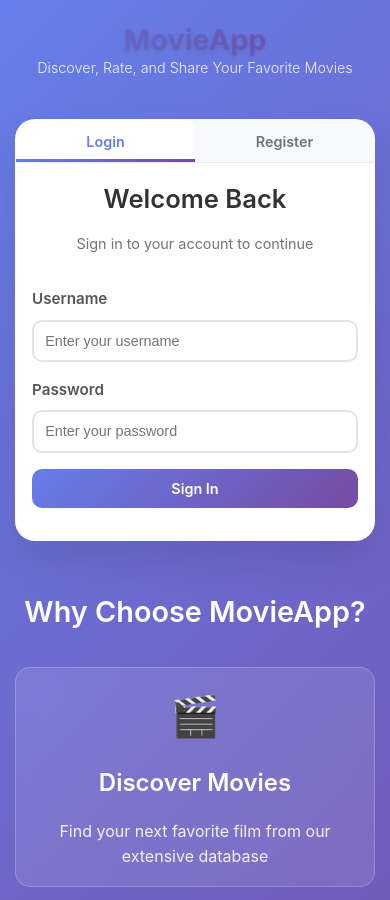
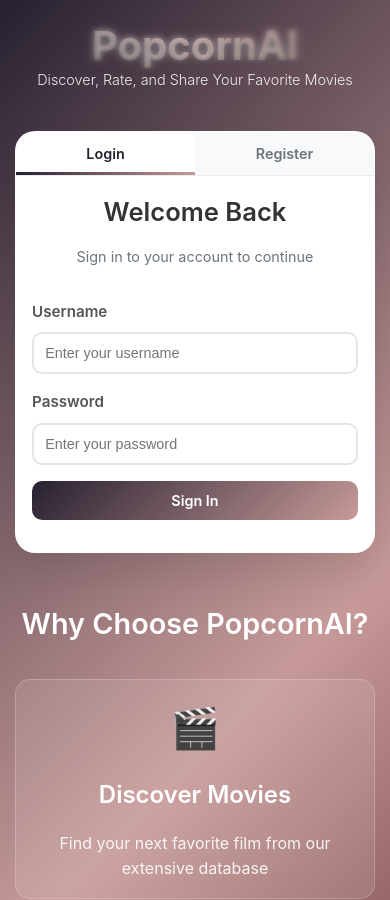
Before and after one commit to Idan-rac/popcornAI, a React (Vite) app in the folder frontend/: page / in a window 390 px wide. Shown: the top 900 px of the page. Built offline with nearby package versions, Linux system fonts and the light colour scheme.

Commit message:
adding color to the dashboard

```diff
--- a/frontend/src/App.css
+++ b/frontend/src/App.css
@@ -38,7 +38,7 @@ body {
 /* Focus styles for accessibility */
 button:focus-visible,
 input:focus-visible {
-  outline: 2px solid #667eea;
+  outline: 2px solid #272030;
   outline-offset: 2px;
 }
 
--- a/frontend/src/components/AuthForm.css
+++ b/frontend/src/components/AuthForm.css
@@ -49,7 +49,7 @@
 
 .form-group input:focus {
   outline: none;
-  border-color: #667eea;
+  border-color: #272030;
 }
 
 .form-group input:disabled {
@@ -60,7 +60,7 @@
 .submit-btn {
   width: 100%;
   padding: 1.25rem;
-  background: linear-gradient(135deg, #667eea 0%, #764ba2 100%);
+  background: linear-gradient(135deg, #272030 0%, #C79A99 100%);
   color: white;
   border: none;
   border-radius: 10px;
@@ -133,7 +133,7 @@
 .toggle-btn {
   background: none;
   border: none;
-  color: #667eea;
+  color: #272030;
   cursor: pointer;
   font-weight: 600;
   margin-left: 0.5rem;
@@ -141,7 +141,7 @@
 }
 
 .toggle-btn:hover {
-  color: #764ba2;
+  color: #C79A99;
 }
 
 /* Responsive Design for Forms */
--- a/frontend/src/components/Dashboard.css
+++ b/frontend/src/components/Dashboard.css
@@ -20,13 +20,30 @@
 
 .logo-section .logo {
   margin: 0;
-  color: #667eea;
-  font-size: 1.8rem;
+  color: #272030;
+  font-size: 2.5rem;
   font-weight: 700;
-  background: linear-gradient(45deg, #667eea, #764ba2);
+  background: linear-gradient(45deg, #272030, #C79A99, #3B0A0A);
   -webkit-background-clip: text;
   -webkit-text-fill-color: transparent;
   background-clip: text;
+  text-shadow:
+    0 0 4px rgba(199, 154, 153, 0.4),
+    0 0 8px rgba(199, 154, 153, 0.3),
+    0 2px 4px rgba(39, 32, 48, 0.4),
+    0 4px 8px rgba(39, 32, 48, 0.3);
+  filter: drop-shadow(0 0 6px rgba(199, 154, 153, 0.2));
+  transition: all 0.3s ease;
+}
+
+.logo-section .logo:hover {
+  text-shadow:
+    0 0 6px rgba(199, 154, 153, 0.6),
+    0 0 12px rgba(199, 154, 153, 0.4),
+    0 2px 4px rgba(39, 32, 48, 0.4),
+    0 4px 8px rgba(39, 32, 48, 0.3);
+  filter: drop-shadow(0 0 8px rgba(199, 154, 153, 0.3));
+  transform: scale(1.05);
 }
 
 .user-section {
@@ -124,7 +141,7 @@
 }
 
 .card-btn {
-  background: linear-gradient(45deg, #667eea, #764ba2);
+  background: linear-gradient(45deg, #272030, #C79A99);
   color: white;
   border: none;
   padding: 0.75rem 1.5rem;
@@ -137,7 +154,7 @@
 
 .card-btn:hover {
   transform: translateY(-2px);
-  box-shadow: 0 5px 15px rgba(102, 126, 234, 0.4);
+  box-shadow: 0 5px 15px rgba(39, 32, 48, 0.4);
 }
 
 .user-info-section {
@@ -153,7 +170,7 @@
   margin: 0 0 1.5rem 0;
   font-size: 1.5rem;
   font-weight: 600;
-  border-bottom: 2px solid #667eea;
+  border-bottom: 2px solid #272030;
   padding-bottom: 0.5rem;
 }
 
--- a/frontend/src/components/Dashboard.jsx
+++ b/frontend/src/components/Dashboard.jsx
@@ -6,7 +6,7 @@ const Dashboard = ({ user, onLogout }) => {
       <header className="dashboard-header">
         <div className="header-content">
           <div className="logo-section">
-            <h1 className="logo">MovieApp</h1>
+            <h1 className="logo">PopcornAI</h1>
           </div>
           <div className="user-section">
             <span className="welcome-text">Welcome, {user.username}!</span>
--- a/frontend/src/components/LandingPage.css
+++ b/frontend/src/components/LandingPage.css
@@ -1,7 +1,7 @@
 /* Landing Page Styles */
 .landing-page {
   min-height: 100vh;
-  background: linear-gradient(135deg, #667eea 0%, #764ba2 100%);
+  background: linear-gradient(135deg, #272030 0%, #C79A99 50%, #3B0A0A 100%);
   display: flex;
   flex-direction: column;
 }
@@ -27,14 +27,37 @@
 }
 
 .logo {
-  font-size: 3rem;
+  font-size: 4.5rem;
   font-weight: 700;
   margin: 0 0 0.5rem 0;
-  background: linear-gradient(45deg, #fff, #f0f0f0);
+  background: linear-gradient(45deg, #fff, #E3EBF2, #fff);
   -webkit-background-clip: text;
   -webkit-text-fill-color: transparent;
   background-clip: text;
-  text-shadow: 0 2px 4px rgba(0, 0, 0, 0.1);
+  text-shadow:
+    0 0 5px rgba(255, 255, 255, 0.4),
+    0 0 10px rgba(255, 255, 255, 0.3),
+    0 2px 4px rgba(0, 0, 0, 0.4),
+    0 4px 8px rgba(0, 0, 0, 0.3);
+  filter: drop-shadow(0 0 8px rgba(255, 255, 255, 0.3));
+  animation: logoGlow 3s ease-in-out infinite alternate;
+}
+
+@keyframes logoGlow {
+  0% {
+    text-shadow:
+      0 0 5px rgba(255, 255, 255, 0.4),
+      0 0 10px rgba(255, 255, 255, 0.3),
+      0 2px 4px rgba(0, 0, 0, 0.4),
+      0 4px 8px rgba(0, 0, 0, 0.3);
+  }
+  100% {
+    text-shadow:
+      0 0 8px rgba(255, 255, 255, 0.6),
+      0 0 15px rgba(255, 255, 255, 0.4),
+      0 2px 4px rgba(0, 0, 0, 0.4),
+      0 4px 8px rgba(0, 0, 0, 0.3);
+  }
 }
 
 .tagline {
@@ -90,12 +113,12 @@
 }
 
 .tab-button:hover {
-  color: #667eea;
-  background: rgba(102, 126, 234, 0.05);
+  color: #272030;
+  background: rgba(39, 32, 48, 0.05);
 }
 
 .tab-button.active {
-  color: #667eea;
+  color: #272030;
   background: white;
 }
 
@@ -106,7 +129,7 @@
   left: 0;
   right: 0;
   height: 3px;
-  background: linear-gradient(45deg, #667eea, #764ba2);
+  background: linear-gradient(45deg, #272030, #C79A99);
 }
 
 /* Form Content */
@@ -224,7 +247,7 @@
   }
 
   .logo {
-    font-size: 2.5rem;
+    font-size: 3.5rem;
   }
 
   .tagline {
@@ -265,7 +288,7 @@
   }
 
   .logo {
-    font-size: 2rem;
+    font-size: 3rem;
   }
 
   .tagline {
--- a/frontend/src/components/LandingPage.jsx
+++ b/frontend/src/components/LandingPage.jsx
@@ -16,7 +16,7 @@ const LandingPage = ({ onLogin }) => {
         {/* Header Section */}
         <header className="landing-header">
           <div className="logo-section">
-            <h1 className="logo">MovieApp</h1>
+            <h1 className="logo">PopcornAI</h1>
             <p className="tagline">Discover, Rate, and Share Your Favorite Movies</p>
           </div>
         </header>
@@ -52,7 +52,7 @@ const LandingPage = ({ onLogin }) => {
 
           {/* Features Section */}
           <div className="features-section">
-            <h2>Why Choose MovieApp?</h2>
+            <h2>Why Choose PopcornAI?</h2>
             <div className="features-grid">
               <div className="feature-item">
                 <div className="feature-icon">🎬</div>
@@ -75,7 +75,7 @@ const LandingPage = ({ onLogin }) => {
 
         {/* Footer */}
         <footer className="landing-footer">
-          <p>&copy; 2024 MovieApp. All rights reserved.</p>
+          <p>&copy; 2024 PopcornAI. All rights reserved.</p>
         </footer>
       </div>
     </div>
```
